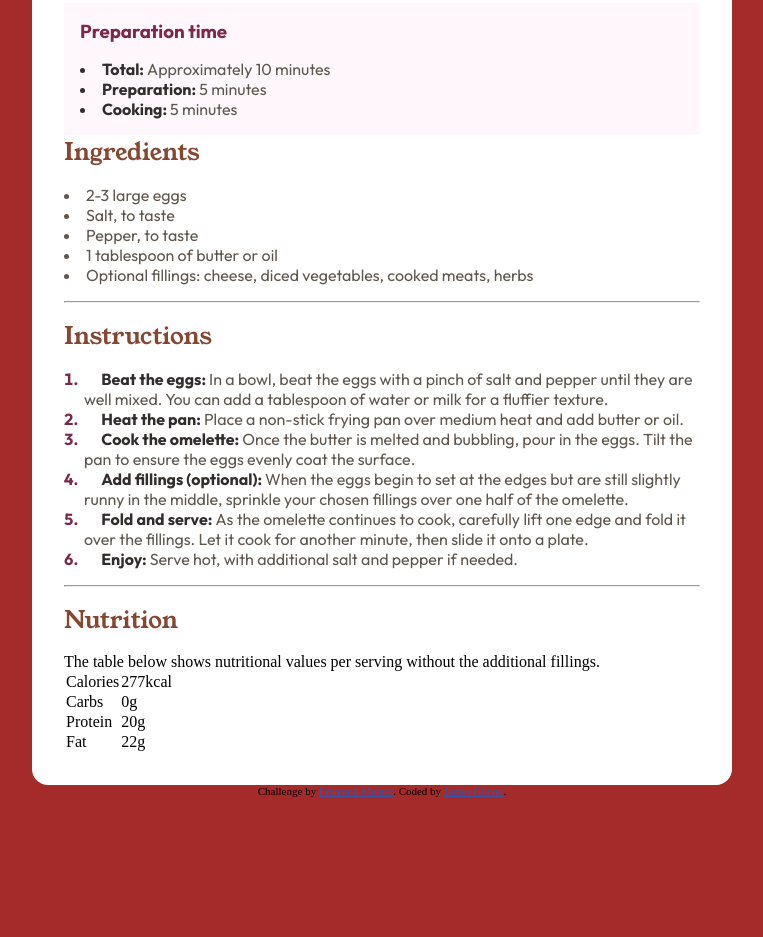
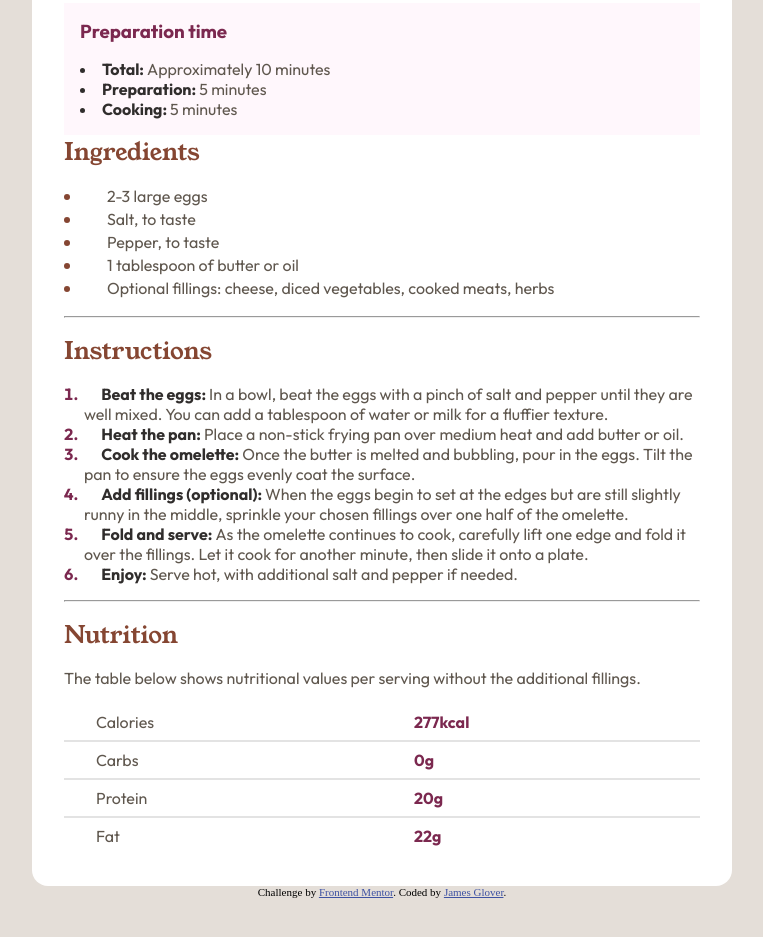
Before and after one commit to jamesg7631/recipe-page, a plain HTML site: page index.html in a window 1280 px wide. Shown: the part 585-1522 px from the top of the page, without its empty margins (258-1021 px from the left). Drawn offline with Linux system fonts and the light colour scheme.

Commit message:
Replecated most of the design

```diff
--- a/css/style.css
+++ b/css/style.css
@@ -68,7 +68,7 @@ hr {
 
 body {
   font-size: 16px;
-  background-color: brown;
+  background-color: var(--stone-150);
   display: flex;
   flex-direction: column;
   align-items: center;
@@ -117,3 +117,20 @@ li .instruction-wrapper {
   border-radius: 8px;
   margin-bottom: 16px;
 }
+
+.nutrition-description {
+  margin-bottom: 16px;
+}
+
+.nutrition-label {
+  display: grid;
+  grid-template-columns: 1fr 1fr;
+}
+
+.cell {
+  border-top: 2px solid #e3e3e3;
+}
+
+.nutrition-label p {
+  padding: 8px 32px;
+}
--- a/index.html
+++ b/index.html
@@ -46,13 +46,31 @@
 
       <section class="recipe-ingredients">
         <h2 class="text-preset-5">Ingredients</h2>
-        <ul class="prepartion-list text-preset-2">
-          <li>2-3 large eggs</li>
-          <li>Salt, to taste</li>
-          <li>Pepper, to taste</li>
-          <li>1 tablespoon of butter or oil</li>
+        <ul class="prepartion-list text-preset-5">
           <li>
-            Optional fillings: cheese, diced vegetables, cooked meats, herbs
+            <span class="instruction-wrapper text-preset-2"
+              >2-3 large eggs</span
+            >
+          </li>
+          <li>
+            <span class="instruction-wrapper text-preset-2"
+              >Salt, to taste</span
+            >
+          </li>
+          <li>
+            <span class="instruction-wrapper text-preset-2"
+              >Pepper, to taste</span
+            >
+          </li>
+          <li>
+            <span class="instruction-wrapper text-preset-2"
+              >1 tablespoon of butter or oil</span
+            >
+          </li>
+          <li>
+            <span class="instruction-wrapper text-preset-2">
+              Optional fillings: cheese, diced vegetables, cooked meats, herbs
+            </span>
           </li>
         </ul>
       </section>
@@ -124,28 +142,21 @@
       <hr />
       <section class="recipe-instructions">
         <h2 class="text-preset-5">Nutrition</h2>
-        <p>
+        <p class="text-preset-2 nutrition-description">
           The table below shows nutritional values per serving without the
           additional fillings.
         </p>
-        <table>
-          <tr>
-            <td>Calories</td>
-            <td>277kcal</td>
-          </tr>
-          <tr>
-            <td>Carbs</td>
-            <td>0g</td>
-          </tr>
-          <tr>
-            <td>Protein</td>
-            <td>20g</td>
-          </tr>
-          <tr>
-            <td>Fat</td>
-            <td>22g</td>
-          </tr>
-        </table>
+
+        <div class="nutrition-label">
+          <div class="text-preset-2"><p>Calories</p></div>
+          <div class="text-preset-4"><p>277kcal</p></div>
+          <div class="text-preset-2 cell"><p>Carbs</p></div>
+          <div class="text-preset-4 cell"><p>0g</p></div>
+          <div class="text-preset-2 cell"><p>Protein</p></div>
+          <div class="text-preset-4 cell"><p>20g</p></div>
+          <div class="text-preset-2 cell"><p>Fat</p></div>
+          <div class="text-preset-4 cell"><p>22g</p></div>
+        </div>
       </section>
     </main>
 
```
